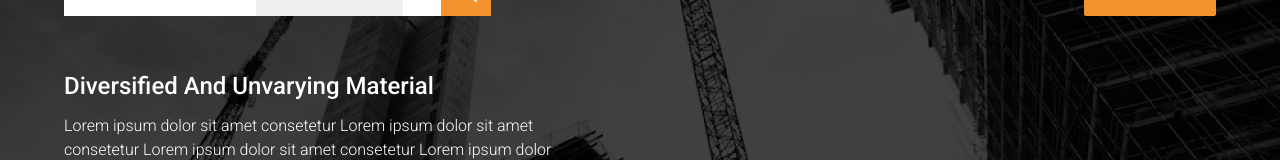
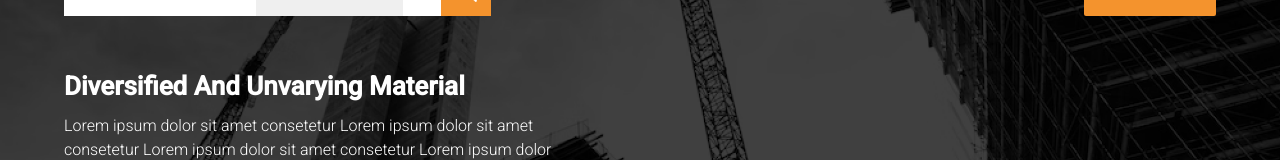
Before and after one commit to shahzaib65/sokhtamon-frontend, a React (Create React App) app: page / in a window 1280 px wide. Shown: the part 170-330 px from the top of the page. Built offline with nearby package versions, Linux system fonts and the light colour scheme.

Commit message:
hearo edit4

```diff
--- a/src/Home/home.js
+++ b/src/Home/home.js
@@ -65,7 +65,7 @@ const Home = () => {
         </div>
 
     <div className=" relative flex flex-col lg:w-full sm:w-full xs:w-full lg:mt-32 xs:mt-40 sm:mt-40 justify-start items-start h-auto lg:mx-10 xs:px-6">
-    <p className="text-white font-roboto text-start  font-medium lg:mt-8 lg:w-[600px] xs:w-full sm:w-full lg:text-2xl xs:text-2xl">Diversified And Unvarying Material</p>
+    <p className="text-white font-roboto text-start font-bold lg:mt-8 lg:w-[600px] xs:w-full sm:w-full lg:text-[26px] xs:text-2xl">Diversified And Unvarying Material</p>
     <p className=" text-white font-light font-roboto text-start mt-3 lg:text-base xs:text-sm xs:w-[300px] lg:w-[500px]">Lorem ipsum dolor sit amet consetetur Lorem ipsum dolor sit amet consetetur Lorem ipsum dolor sit amet consetetur Lorem ipsum dolor sit amet consetetur Lorem ipsum dolor sit amet consetetur.</p>
     </div>
 
```
